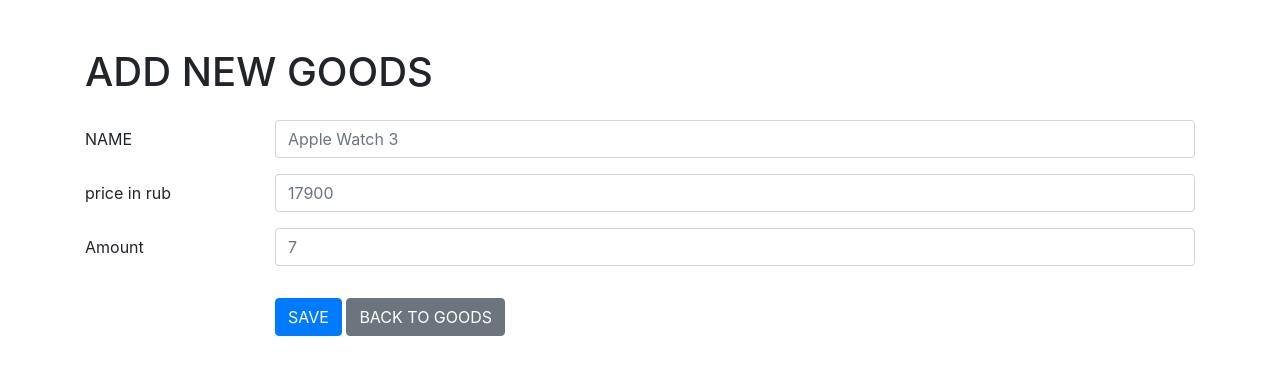
After one commit to brotik/workplace, a Flask app: template app/templates/goods-edit.html in a window 1280 px wide. The commit adds this page. Shown: the top 375 px of the page. Run offline with Flask 2, Linux system fonts and the light colour scheme; the template is opened without the code that fills it, so the values that code supplies are empty; some libraries are stand-ins or nearby versions.

Commit message:
add templates

```diff
--- a/app/goods.py
+++ b/app/goods.py
@@ -11,7 +11,7 @@ class EmptyProduct:
 
 class Product:
     def __init__(self, name, *, price=0, amount=0):
-        self.id = str(uuid.UUID())
+        self.id = str(uuid.uuid4())
         self.name = name
         self.price = int(price)
         self.amount = int(amount)
@@ -39,6 +39,9 @@ class ProductManager:
     def search_by_name(self, name):
         return list(filter(lambda o: name.lower() in o.name.lower(), self.items))
 
+    def search_by_id(self, item_id):
+        return list(filter(lambda o: item_id == o.id, self.items))[0]
+
     def sort_items(self, sort_field, sort_order):
         self.items.sort(key=lambda x:getattr(x, sort_field), reverse=(sort_order == 'desc'))
 
--- a/app/main.py
+++ b/app/main.py
@@ -1,8 +1,13 @@
 import uuid
+import csv
+import io
+import os
+import waitress
 
-from flask import Flask, request, render_template
+from flask import Flask, request, render_template, url_for, make_response
+from werkzeug.utils import redirect
 
-from app.goods import ProductManager, Product, SaleManager
+from app.goods import ProductManager, Product, SaleManager, EmptyProduct, Sale
 
 
 def start():
@@ -10,7 +15,7 @@ def start():
 
     product_manager = ProductManager()
 
-    product_manager.add(Product('IPhone 7 64GB', price=39_900, amount=10))
+    product_manager.add(Product('IPhone 7 64GB', price=39900, amount=10))
     product_manager.add(Product('IPhone X 128GB', price=61900, amount=2))
     product_manager.add(Product('IPhone X 64GB', price=58900, amount=2))
     product_manager.add(Product('IPhone XR 128GB', price=68900, amount=3))
@@ -35,12 +40,124 @@ def start():
 
         search = request.args.get('search')
         if search:
-            products = product_manager.search_by_name(search)
+            items = product_manager.search_by_name(search)
         else:
-            products = product_manager.items
+            items = product_manager.items
             search = ''
 
         empty_id = uuid.UUID(int=0)
 
-        return render_template('index.html', products=products, empty_id=empty_id, search=search,
-                               sort_order=sort_order, sort_field=sort_field)
+        return render_template('index.html', items=items, empty_id=empty_id, search=search,
+                               sort_field=sort_field,
+                               sort_order=sort_order)
+
+    @app.route('/products/<item_id>/edit')
+    def product_edit(item_id):
+        nonlocal product_saved
+
+        empty_id = str(uuid.UUID(int=0))
+        if item_id == empty_id:
+            item = EmptyProduct()
+        else:
+            item = product_manager.search_by_id(item_id)
+
+        is_saved = product_saved
+        product_saved = False
+        return render_template('goods-edit.html', item=item, is_saved=is_saved)
+
+    @app.route('/products/<item_id>/save', methods=['POST'])
+    def product_save(item_id):
+        nonlocal product_saved
+
+        name = request.form['name']
+        price = request.form['price']
+        amount = request.form['amount']
+
+        empty_id = str(uuid.UUID(int=0))
+        if item_id == empty_id:
+            item = Product(name, price=price, amount=amount)
+            product_manager.add(item)
+            item_id = item.id
+        else:
+            product_manager.update(item_id, name=name, price=price, amount=amount)
+
+        product_saved = True
+        return redirect(url_for('goods_edit', item_id=item_id))
+
+    @app.route('/products/<item_id>/remove')
+    def product_remove(item_id):
+        product_manager.remove_by_id(item_id)
+        return redirect(url_for('index'))
+
+    @app.route('/product/<item_id>/sale')
+    def product_sale(item_id):
+        nonlocal sale_alert
+        alert = sale_alert
+        sale_alert = None
+
+        item = product_manager.search_by_id(item_id)
+        return render_template('goods-sale.html', item=item, alert=alert)
+
+    @app.route('/sales')
+    def sales():
+        sales = sale_manager.items
+        return render_template('sales.html', sales=sales)
+
+    @app.route('/sales/add', methods=['POST'])
+    def sale_add():
+        nonlocal sale_alert
+
+        item_id = request.form['product_id']
+        amount = int(request.form['amount'])
+
+        item = product_manager.search_by_id(item_id)
+
+        if amount == 0:
+            sale_alert = {'class': 'danger', 'msg': 'Amount must be more than 0'}
+            return redirect(url_for('goods_sale', item_id=item_id))
+        if amount > item.amount:
+            sale_alert = {'class': 'danger', 'msg': 'Not enough goods in stock'}
+            return redirect(url_for('goods_sale', item_id=item.id))
+
+        item.amount -= amount
+
+        sale = Sale(item, amount)
+        sale_manager.add(sale)
+        sale_alert = {'class': 'success', 'msg': 'Sale complete'}
+        return redirect(url_for('goods_sale', item_id=item.id))
+
+    @app.route('/products/import', methods=['POST'])
+    def product_import():
+        nonlocal product_manager
+        if 'import-file' not in request.files:
+            redirect(url_for('index'))
+
+        import_file = request.files['import-file']
+        content = io.StringIO(import_file.read().decode('utf8'))
+        reader = csv.reader(content, delimiter=';')
+        product_manager = ProductManager()
+        for line in reader:
+            product_manager.add(Product(line[0], price=line[1], amount=line[2]))
+            return redirect(url_for('index'))
+
+    @app.route('/products/export')
+    def product_export():
+        content = io.StringIO()
+        writer = csv.writer(content, delimiter=';')
+        items = product_manager.items
+        for item in items:
+            writer.writerow([item.name, item.price, item.amount])
+
+        response = make_response(content.getvalue())
+        response.headers['content-type'] = 'application/octet-stream'
+        response.headers['content-disposition'] = 'inline; filename=exported.csv'
+        return response
+
+    if os.getenv('APP_ENV') == 'PROD' and os.getenv('PORT'):
+        waitress.serve(app, port=os.getenv('PORT'))
+    else:
+        app.run(port=9876, debug=True)
+
+
+if __name__ == '__main__':
+    start()
--- /dev/null
+++ b/app/templates/goods-edit.html
@@ -0,0 +1,64 @@
+<!doctype html>
+<html>
+<head>
+    <meta charset="UTF-8">
+    <meta name="viewport"
+          content="width=device-width, user-scalable=no, initial-scale=1.0, maximum-scale=1.0, minimum-scale=1.0">
+    <meta http-equiv="X-UA-Compatible" content="ie=edge">
+    <link rel="stylesheet" href="https://stackpath.bootstrapcdn.com/bootstrap/4.3.1/css/bootstrap.min.css"
+          integrity="sha384-ggOyR0iXCbMQv3Xipma34MD+dH/1fQ784/j6cY/iJTQUOhcWr7x9JvoRxT2MZw1T" crossorigin="anonymous">
+    {% if item.name %}
+    <title>EDIT GOODS {{item.name}}</title>
+    {% else %}
+    <title>ADD NEW ITEM</title>
+    {% endif %}
+</head>
+<body>
+<div class="container">
+    <div class="row">
+        <div class="col pt-5">
+            <h1 class="mb-4">
+                {% if item.name %}
+                EDIT GOODS
+                {% else %}
+                ADD NEW GOODS
+                {% endif %}
+            </h1>
+            {% if is_saved %}
+            <div class="alert alert-success" role="alert">GOODS SUCCESFYLLY SAVED</div>
+            {% endif %}
+            <form action="{{ url_for('item_save', item_id=item_id) }}" method="post">
+                <div class="form-group row">
+                    <label for="name" class="col-sm-2 col-form-label">NAME</label>
+                    <div class="col-sm-10">
+                        <input id="name" placeholder="Apple Watch 3" class="form-control" type="text"
+                        value="{{item.name}}" name="name" required>
+                    </div>
+                </div>
+                <div class="form-group row">
+                    <label for="price" class="col-sm-2 col-form-label">price in rub</label>
+                    <div class="col-sm-10">
+                        <input id="price" placeholder="17900" class="form-control" type="text"
+                        value="{{item.price}}" name="price" required>
+                    </div>
+                </div>
+                <div class="form-group row">
+                    <label for="amount" class="col-sm-2 col-form-label">Amount</label>
+                    <div class="col-sm-10">
+                        <input id="amount" placeholder="7" class="form-control" type="text"
+                        value="{{item.amount}}" name="amount" required>
+                    </div>
+                </div>
+                <div class="form-group row pt-3">
+                    <div class="col-sm-2"></div>
+                    <div class="col-sm-10">
+                        <button class="btn btn-primary">SAVE</button>
+                        <a href="{{url_for('index')}}" class="btn btn-secondary">BACK TO GOODS</a>
+                    </div>
+                </div>
+            </form>
+        </div>
+    </div>
+</div>
+</body>
+</html>
```
Also changed, not shown: app/templates/goods-sale.html (added, +54 -0 lines), app/templates/index.html (+96 -0 lines), app/templates/sales.html (added, +15 -0 lines).
